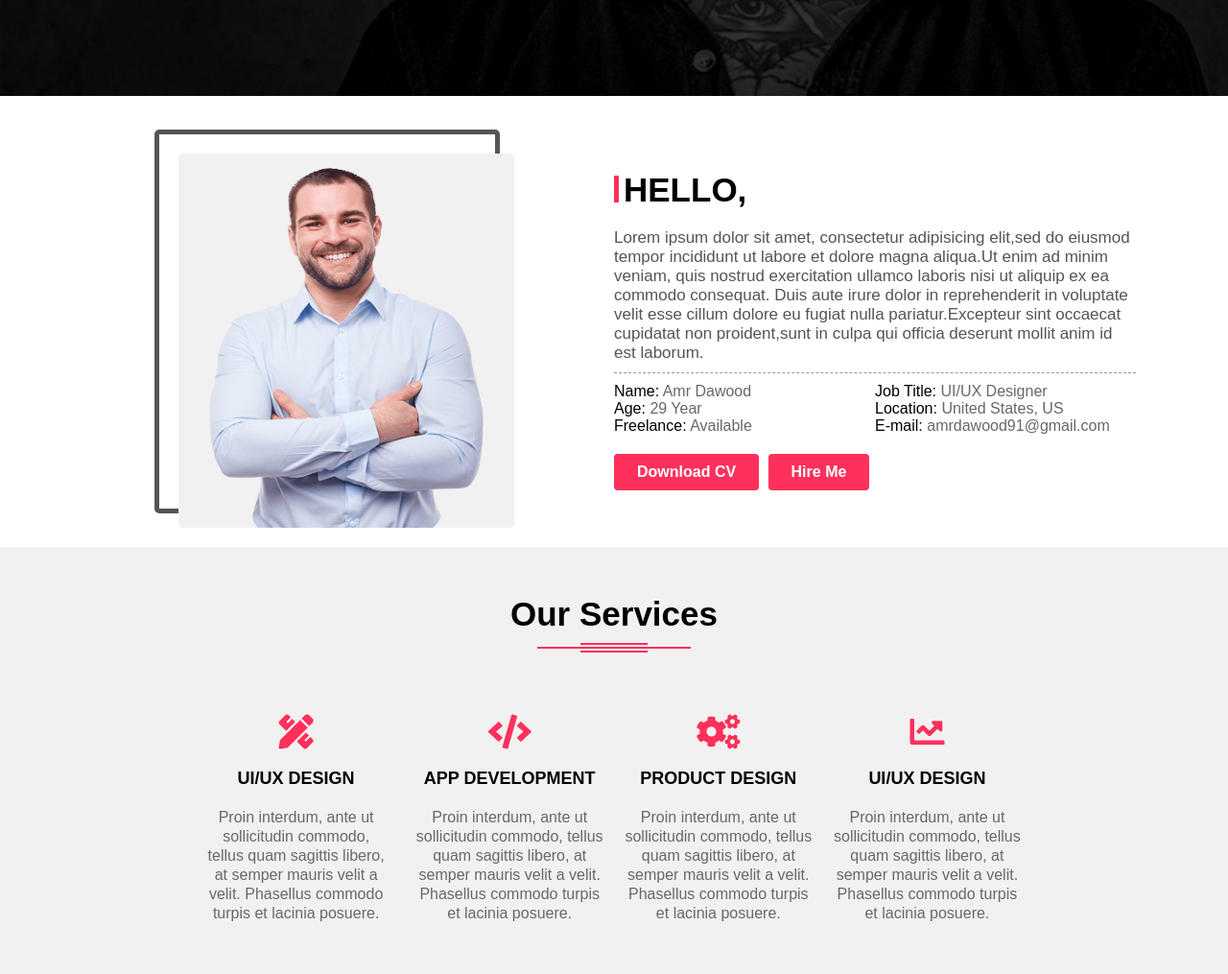
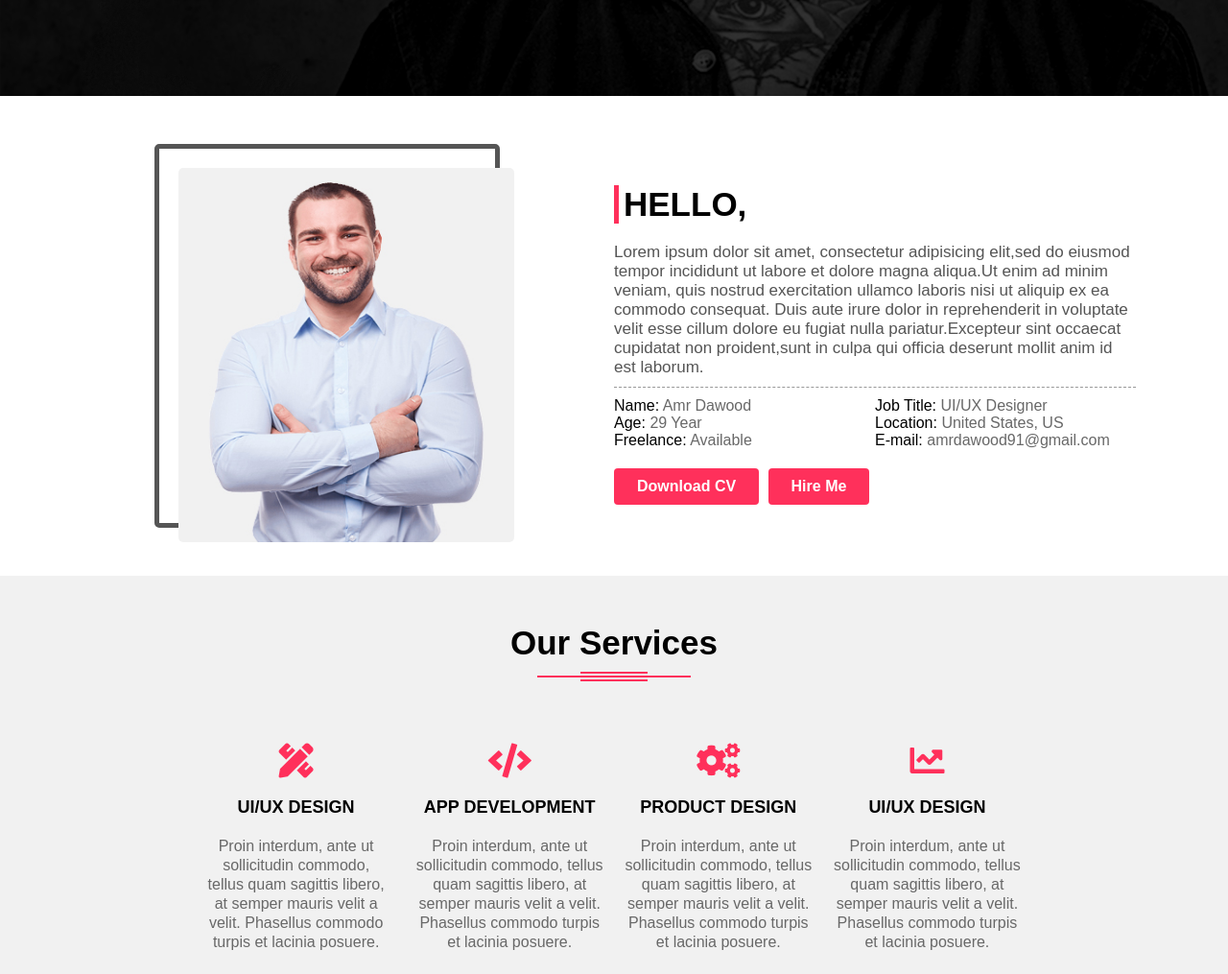
Before and after one commit to AmrDawood/Fokir-Personel-Porfolio, a plain HTML site: page index.html in a window 1280 px wide. Shown: the part 700-1715 px from the top of the page at 96% size. Drawn offline with Linux system fonts and the light colour scheme.

Commit message:
vertial line by before selector instead of div

```diff
--- a/css/style.css
+++ b/css/style.css
@@ -21,13 +21,13 @@ font-size: 26px;
     margin: 2px auto;
     border: .5px solid #ff305b;
 }
-.verticalLine{
+/* .verticalLine{
     border-left: 5px solid #ff305b;
     background-color: blue;
     height: 28px;
     top: 5px;
     position: absolute;
-}
+} */
 .container{
     width: 85%;
     margin: 0 auto;
@@ -154,6 +154,8 @@ ABOUT SECTION
     display: flex;
     justify-content:center;
     align-items: center;
+    padding: 15px 0px;
+
 }
 .aboutImgContainer{
     width: 360px;
@@ -182,12 +184,13 @@ ABOUT SECTION
     justify-content: center;
     align-content: center;
     flex-wrap: wrap ;
+    padding: 15px 0px;
+
 }
 .aboutInfoContainer{
    /* background-color: #ff305b;*/
    border-bottom: 1px dashed #999999;
    margin-bottom: 10px;
-   position: relative;
 }
 .aboutInfo h2{
     font-weight: 600;
@@ -196,8 +199,15 @@ ABOUT SECTION
     margin-bottom: 20px;
     color: black;
     text-transform: uppercase;
-    /* display: inline-block; */
-
+    position: relative;
+}
+.aboutInfo h2::before{
+    content: "";
+    height: 100%;
+    width: 5px;
+    background-color: #ff305b;
+    position: absolute;
+    left: 0;
 }
 .aboutInfo p{
     color: #555555;
@@ -273,7 +283,7 @@ SERVICES SECTION*/
 .our-services-container{
     width: 85%;
     margin:45px auto;
-    padding-bottom:25px ;
+    padding-bottom:15px ;
     display: flex;
     flex-wrap: wrap;
     justify-content: center;
@@ -843,7 +853,6 @@ input:focus , textarea:focus{
     }
     .aboutInfo h2{
         font-size: 28px;
-        padding-bottom: 15px;
     }
     .aboutInfo p{
         font-size: 15px;
@@ -1024,7 +1033,6 @@ input:focus , textarea:focus{
     }
     .aboutInfo h2{
         font-size: 28px;
-        padding-bottom: 15px;
     }
     .aboutInfo p{
         font-size: 15px;
--- a/index.html
+++ b/index.html
@@ -50,7 +50,8 @@
             </div>
             <div class="aboutInfo">
                 <div class="aboutInfoContainer">
-                   <div class="verticalLine"></div><h2>HELLO,</h2>
+                   <!-- <div class="verticalLine"></div> -->
+                   <h2>HELLO,</h2>
                     <p>Lorem ipsum dolor sit amet, consectetur adipisicing elit,sed do eiusmod tempor incididunt ut labore et dolore magna aliqua.Ut enim ad minim veniam, quis nostrud exercitation ullamco laboris nisi ut aliquip ex ea commodo consequat. Duis aute irure dolor in reprehenderit in voluptate velit esse cillum dolore eu fugiat nulla pariatur.Excepteur sint occaecat cupidatat non proident,sunt in culpa qui officia deserunt mollit anim id est laborum.</p>
                 </div>
                 <div class="aboutInfoList">
```
